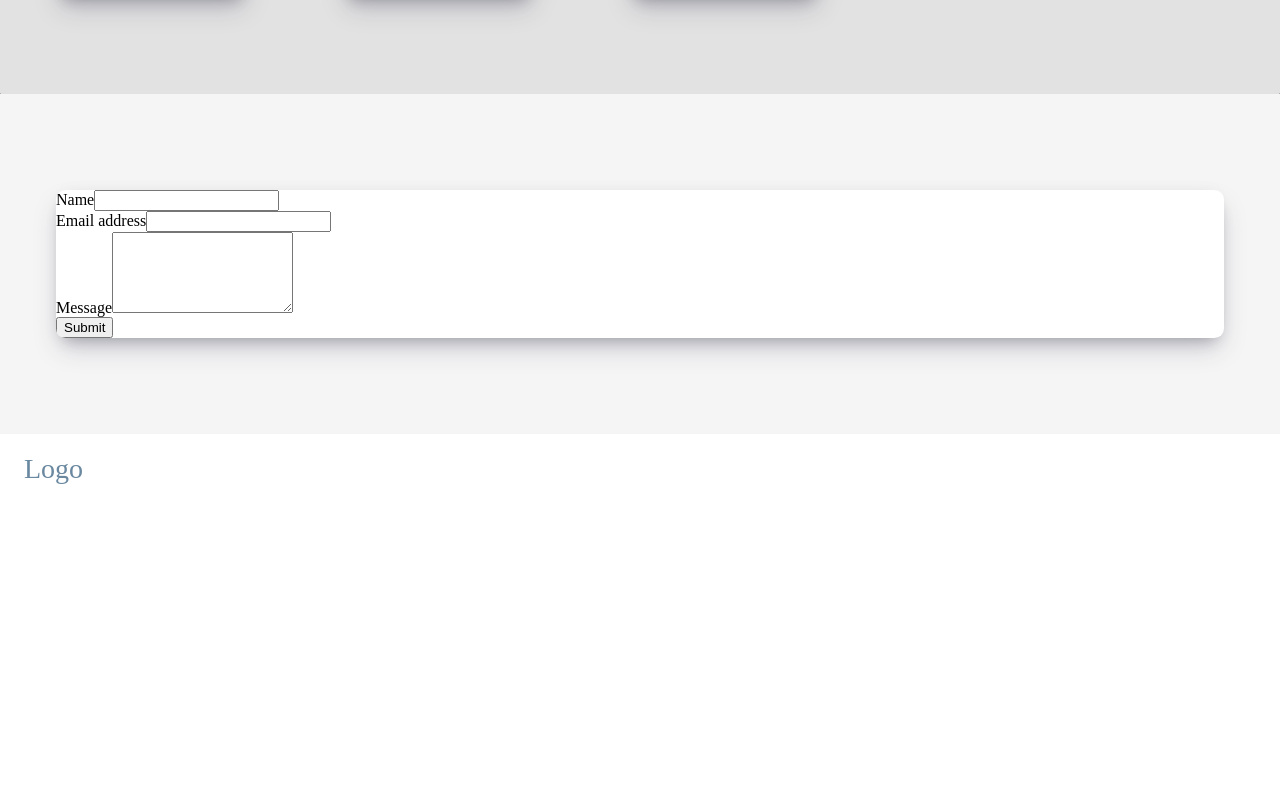
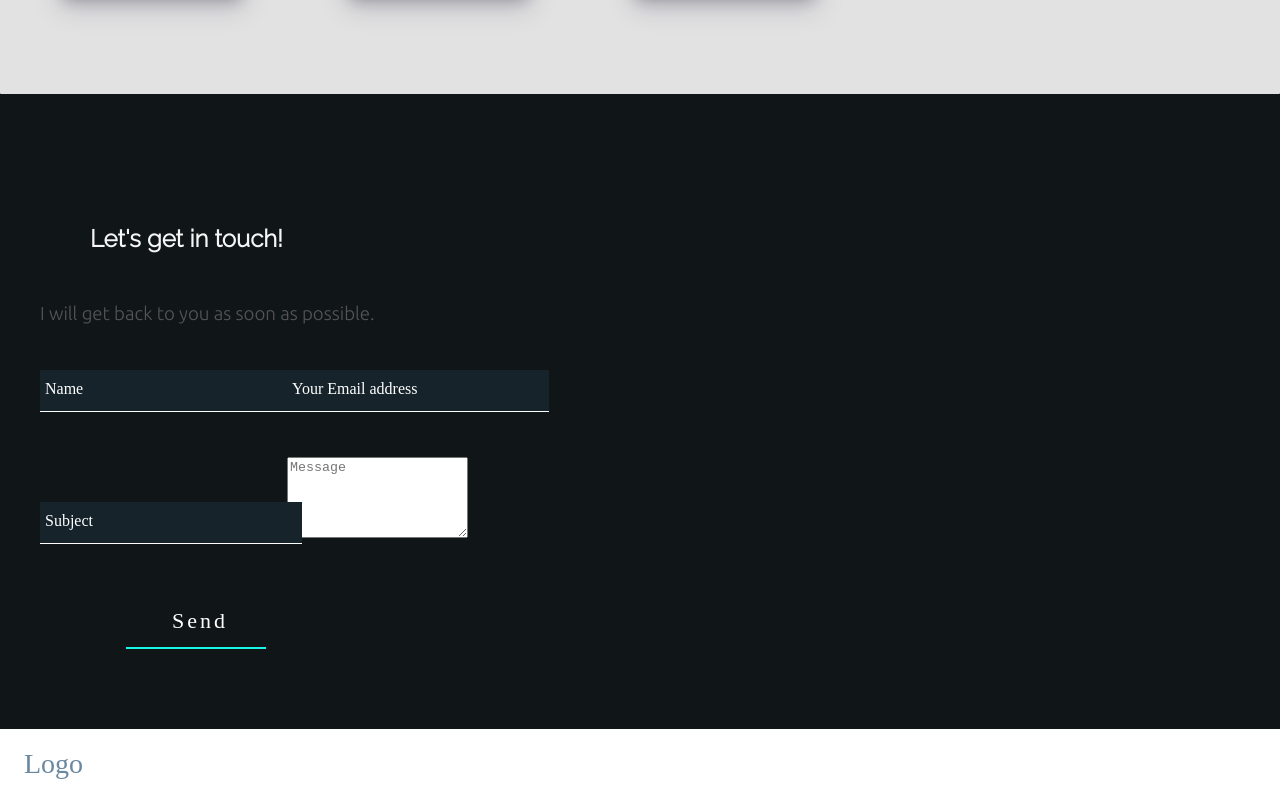
Before and after one commit to EzeScigo/portfolio, a React (Create React App) app: page / in a window 1280 px wide. Shown: the part 1873-2672 px from the top of the page. Before the commit the page ends 2377 px from the top, so only its background shows below. Built offline with nearby package versions, Linux system fonts and the light colour scheme; a web font is replaced by a local one.

Commit message:
contact form in process

```diff
--- a/package.json
+++ b/package.json
@@ -6,6 +6,7 @@
     "@testing-library/jest-dom": "^5.11.8",
     "@testing-library/react": "^11.2.3",
     "@testing-library/user-event": "^12.6.0",
+    "emailjs": "^3.4.0",
     "node-sass": "^4.14.1",
     "particles-bg": "^2.5.0",
     "react": "^17.0.1",
--- a/src/App.css
+++ b/src/App.css
@@ -20,6 +20,7 @@ h1, h2 {
 
 body {
   margin: 0;
+  padding: 0;
   width: 100vw;
   -webkit-font-smoothing: antialiased;
   -moz-osx-font-smoothing: grayscale;
--- a/src/components/body/body.component.jsx
+++ b/src/components/body/body.component.jsx
@@ -24,14 +24,12 @@ const Body = (props) => {
         <Card title='Firebase' type='programming' img='https://www.gstatic.com/devrel-devsite/prod/v0fb4b1803f033e9961238a08d52e344eadd99129bc9fd30999fe77c5f5dcfd87/firebase/images/touchicon-180.png' />
         <Card title='GitHub' type='programming' img='https://github.githubassets.com/images/modules/open_graph/github-mark.png' />
       </div>
-      <div>
+      <div className='projects-text'>
         <h2>My Stack</h2>
       </div>
     </section>
     <section id='contact' className='contact'>
-      <div className='form-container'>
-        <ContactForm />
-      </div>
+      <ContactForm />
     </section>
   </div>
 )};
--- a/src/components/body/body.styles.scss
+++ b/src/components/body/body.styles.scss
@@ -37,7 +37,7 @@ section {
     min-width: 0;
     flex-grow: 2;
     padding: 25px 12px 18px;
-    border-bottom: 0.5px solid #1DD9CD;
+    border-bottom: 1px solid #1DD9CD;
     // background: linear-gradient(45deg, rgb(25, 97, 78), rgb(59, 15, 15));
     // border-radius: 5px;
     // border-color: whitesmoke;
@@ -60,6 +60,11 @@ section {
   display: flex;
   flex-direction: row;
 
+  .projects-text {
+    text-align: center;
+    width: auto;
+  };
+
   .card-container {
     width: 70%;
     display: grid;
@@ -71,8 +76,8 @@ section {
 .contact {
   margin: 0;
   padding: 80px 40px 80px;
-  background-color: whitesmoke;
-}
+  background-color: rgb(16, 22, 24);
+};
 
 .main {
   display: flex;
--- a/src/components/contact-form/contact-form.component.jsx
+++ b/src/components/contact-form/contact-form.component.jsx
@@ -1,29 +1,173 @@
-import React from 'react';
+import React, { useState } from 'react';
+
+import FormInput from '../form-input/form-input.component';
+import CustomButton from '../custom-button/custom-button.component';
+import emailjs from 'emailjs';
 import './contact-form.styles.scss';
+
+// Email validation
+const emailRegex = RegExp(/^[a-zA-Z0-9.!#$%&'*+/=?^_`{|}~-]+@[a-zA-Z0-9-]+(?:\.[a-zA-Z0-9-]+)*$/);
+
+// Form validation
+const formValid = ({ formErrors, ...rest }) => {
+  let valid = true;
+
+  // Validate form errors being empty
+  Object.values(formErrors).forEach((val) => {
+    val.length > 0 && (valid = false);
+  });
+
+  // Validate the form was filled out
+  Object.values(rest).forEach((val) => {
+    val === '' && (valid = false);
+  });
+
+  return valid;
+};
 
 const ContactForm = () => {
 
-  const handleSubmit = () => {
-    //
+  const [userCredentials, setUserCredentials] = useState({
+    name: '',
+    email: '',
+    subject: '',
+    message: '',
+    formErrors: {
+      name: '',
+      email: '',
+      subject: '',
+      message: '',
+    },
+  });
+
+  const handleSubmit = (e) => {
+    e.preventDefault();
+
+    if (formValid(userCredentials)) {
+      // Handle form validation success
+      const { name, email, subject, message } = userCredentials;
+
+      // Set template params
+      let templateParams = {
+        name: name,
+        email: email,
+        subject: subject,
+        message: message,
+      };
+      // emailjs.send('YOUR_SERVICE_ID', 'YOUR_TEMPLATE_ID', templateParams, 'userID');
+
+      console.log(`
+        --SUBMITTING--
+        Name: ${name}
+        Email: ${email}
+        Subject: ${subject}
+        Message: ${message}
+      `);
+
+      resetForm();
+    } else {
+      // Handle form validation failure
+      console.error('FORM INVALID - DISPLAY ERROR MESSAGE');
+    }
   };
 
-  return(
-    <form id="contact-form" onSubmit={handleSubmit} method="POST">
-      <div className="form-group">
-          <label htmlFor="name">Name</label>
-          <input type="text" className="form-control" />
-      </div>
-      <div className="form-group">
-          <label htmlFor="exampleInputEmail1">Email address</label>
-          <input type="email" className="form-control" aria-describedby="emailHelp" />
-      </div>
-      <div className="form-group">
-          <label htmlFor="message">Message</label>
-          <textarea className="form-control" rows="5"></textarea>
-      </div>
-      <button type="submit" className="btn btn-primary">Submit</button>
-    </form>
-  )
+  // Function to reset form
+  const resetForm = () => {
+    userCredentials.setState({
+      name: '',
+      email: '',
+      subject: '',
+      message: '',
+    });
+  };
+
+  const handleChange = (e) => {
+    e.preventDefault();
+    const { name, value } = e.target;
+    let formErrors = { ...userCredentials.formErrors };
+
+    switch (name) {
+      case 'name':
+        formErrors.name = value.length < 1 ? 'Please enter your name.' : '';
+        break;
+      case 'email':
+        formErrors.email = emailRegex.test(value) ? '' : 'Please enter a valid email address.';
+        break;
+      case 'subject':
+        formErrors.subject = value.length < 1 ? 'Please enter a subject.' : '';
+        break;
+      case 'message':
+        formErrors.message = value.length < 1 ? 'Please enter a message' : '';
+        break;
+      default:
+        break;
+    }
+    setUserCredentials({ ...userCredentials, [name]: value });
+  };
+
+  const { formErrors, name, message, subject, email } = userCredentials;
+
+  return (
+    <div className='contact-form'>
+        <h2>Let's get in touch!</h2>
+        <h3>I will get back to you as soon as possible.</h3>
+        <form id='contact-form' onSubmit={handleSubmit} noValidate>
+          <div className='row'>
+            <div className='col-6'>
+              <FormInput
+                  name="name"
+                  type="text"
+                  value={name}
+                  handleChange={handleChange}
+                  label="Name"
+                  required
+              />
+            </div>
+            <div className='col-6'>
+              <FormInput
+                  name="email"
+                  type="email"
+                  value={email}
+                  handleChange={handleChange}
+                  label="Your Email address"
+                  required
+              />
+            </div>
+          </div>
+          <div className='row'>
+            <div className='col-6'>
+              <FormInput
+                name="subject"
+                type="subject"
+                value={subject}
+                handleChange={handleChange}
+                label="Subject"
+                required
+              />
+            </div>
+            <div className='col-6'>
+              <textarea
+                rows='5'
+                name='message'
+                value={message}
+                className={`form-control formInput ${
+                  formErrors.message.length > 0 ? 'error' : null
+                }`}
+                onChange={handleChange}
+                placeholder='Message'
+                noValidate
+              ></textarea>
+              {formErrors.message.length > 0 && (
+                <span className='errorMessage'>{formErrors.message}</span>
+              )}
+            </div>
+          </div>
+            <div className='buttons'>
+                <CustomButton type="submit"> Send </CustomButton>
+            </div>
+        </form>
+    </div>
+  );
 };
 
 export default ContactForm;
--- a/src/components/contact-form/contact-form.styles.scss
+++ b/src/components/contact-form/contact-form.styles.scss
@@ -1,10 +1,42 @@
-form {
-  background: #fff;
-  width: auto;
-  border-radius: 0.6em;
-  margin: 1em;
-  overflow: hidden;
-  box-shadow: 0 13px 27px -5px hsla(240, 30.1%, 28%, 0.25), 0 8px 16px -8px hsla(0, 0%, 0%, 0.3), 0 -6px 16px -6px hsla(0, 0%, 0%, 0.03);
-  transition: all ease 200ms;
-  z-index: 1;
-};
+.contact-form {
+  width: 60%;
+  display: block;
+
+  h2 {
+    color: whitesmoke;
+  }
+
+  .row {
+    display: flex;
+    flex-wrap: wrap;
+  }
+
+  .title {
+      margin: 10px 0;
+  }
+
+  .buttons {
+      display: flex;
+      justify-content: space-between;
+  }
+}
+
+// @media (min-width: 1200px)
+// .contact-form {
+//     max-width: 1140px;
+// };
+
+// @media (min-width: 992px)
+// .contact-form {
+//     max-width: 960px;
+// };
+
+// @media (min-width: 768px)
+// .contact-form {
+//     max-width: 720px;
+// };
+
+// @media (min-width: 576px)
+// .contact-form {
+//     max-width: 540px;
+// };
--- /dev/null
+++ b/src/components/form-input/form-input.component.jsx
@@ -0,0 +1,20 @@
+import React from 'react';
+
+import './form-input.styles.scss';
+
+const FormInput = ({ handleChange, label, ...otherProps }) => (
+    <div className="group">
+        <input className='form-input' onChange={handleChange} {...otherProps} />
+        {
+            label ?
+            (<label
+                className={`${otherProps.value.length ? 'shrink' : ''} form-input-label`}
+            >
+            {label}
+            </label>)
+            : null
+        }
+    </div>
+);
+
+export default FormInput;
--- /dev/null
+++ b/src/components/form-input/form-input.styles.scss
@@ -0,0 +1,54 @@
+$sub-color: white;
+$main-color: white;
+
+@mixin shrinkLabel {
+  top: -14px;
+  font-size: 12px;
+  color: $main-color;
+}
+
+.group {
+  position: relative;
+  margin: 45px 0;
+
+  .form-input {
+    background-color: rgb(23, 35, 43);
+    color: $sub-color;
+    font-size: 18px;
+    padding: 10px 10px 10px 5px;
+    display: block;
+    width: 100%;
+    border: none;
+    border-radius: 0;
+    border-bottom: 1px solid $sub-color;
+    margin: 25px 0;
+
+    &:focus {
+      background-color: rgb(23, 35, 43);
+      outline: none;
+    }
+
+    &:focus ~ .form-input-label {
+      @include shrinkLabel();
+    }
+  }
+
+  input[type='password'] {
+    letter-spacing: 0.3em;
+  }
+
+  .form-input-label {
+    color: $sub-color;
+    font-size: 16px;
+    font-weight: normal;
+    position: absolute;
+    pointer-events: none;
+    left: 5px;
+    top: 10px;
+    transition: 300ms ease all;
+
+    &.shrink {
+      @include shrinkLabel();
+    }
+  }
+}
```
Also changed, not shown: 2 other files (tests, documents, lock files or other folders).
